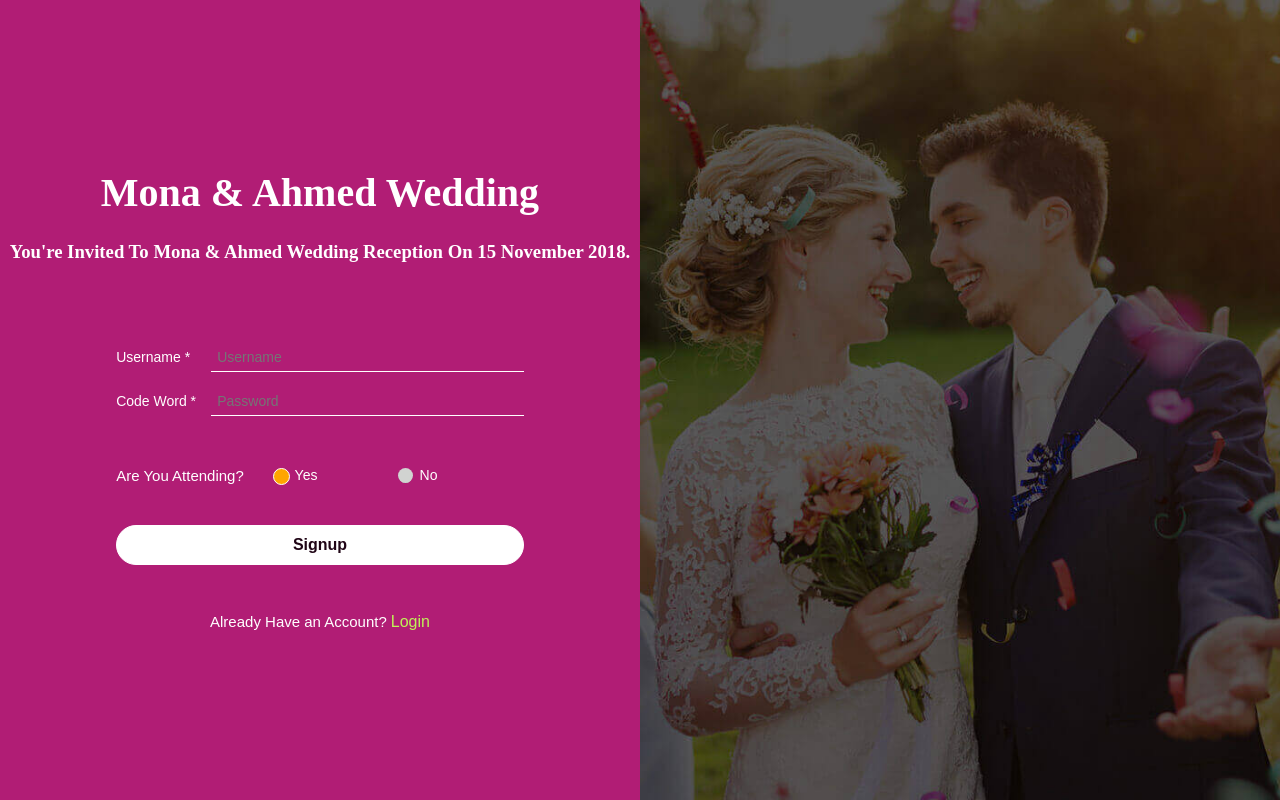
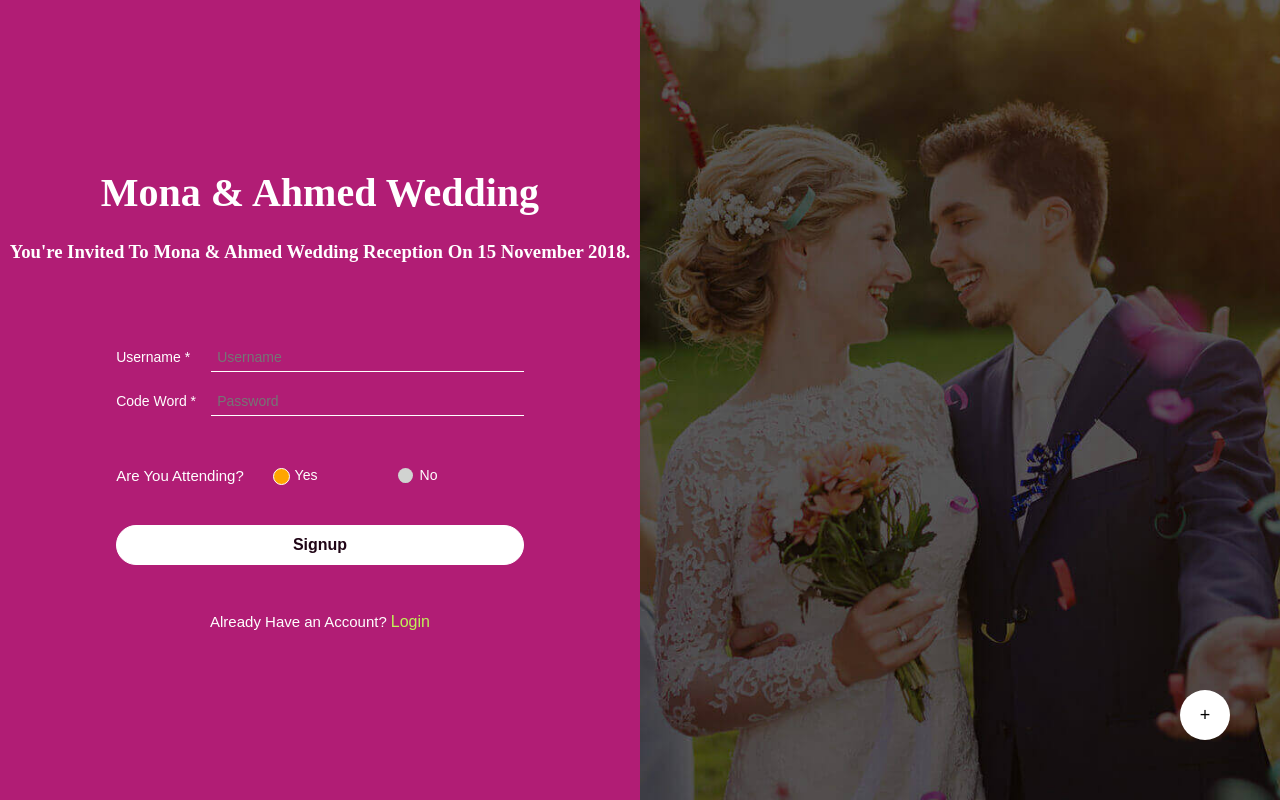
Before and after one commit to mofath/guestbook--MERN-stack, a React (Create React App) app in the folder client/: page / in a window 1280 px wide. Built offline with nearby package versions, Linux system fonts and the light colour scheme; no server answers; a web font is replaced by a local one.

Commit message:
Add user menu
Add user menu, it's dynamically rendered bases on the authentication status

```diff
--- a/client/src/views/_Layout/Layout.js
+++ b/client/src/views/_Layout/Layout.js
@@ -3,14 +3,20 @@ import React, {useEffect} from 'react';
 import Message from '../UI/Message/Message';
 import store from '../../_store/store';
 import { authenticate, logoutAction } from '../../_store/modules/auth/actions';
+import Menu from './Menu/Menu';
+import { useSelector } from 'react-redux';
+
 
 function Layout(props) {
+    const authReducer = useSelector(state => state.authReducer);
+    const { isAuthenticated, userInfo } = authReducer;
 
     useEffect(() => { store.dispatch(authenticate()) }, [])
 
     return (
         <div>
             <main>{props.children}</main>
+            <Menu username={userInfo.username} isAuthenticated={isAuthenticated}/>
             <Message />
         </div>
     )
--- /dev/null
+++ b/client/src/views/_Layout/Menu/Menu.js
@@ -0,0 +1,57 @@
+import React, { Fragment, useState } from 'react';
+import { GrLogout as LogoutIcon } from 'react-icons/gr';
+import {  GrLogin as LogIcon } from 'react-icons/gr';
+
+import { FiUser as UserIcon } from 'react-icons/fi';
+
+
+
+
+import classes from './Menu.module.css'
+
+const Menu = ({ isAuthenticated, username }) => {
+
+    return (
+        <div className={classes.Menu}>
+            <div className={[classes.MenuToggler, classes.MenuItem].join(' ')}>
+                <span>+</span>
+            </div>
+
+            <ul className={classes.MenuList}>
+
+
+                {isAuthenticated ? <Fragment>
+                    <li >
+                        <span className={classes.Label}>bye, bye!</span>
+                        <div className={classes.MenuItem}>
+                            <i><LogoutIcon /> </i>
+                        </div>
+                    </li>
+
+                    <li >
+                        <span className={classes.Label}>hello, {username}</span>
+                        <div className={classes.MenuItem}>
+                            <i><UserIcon color="black" size="20px" /></i>
+                        </div>
+                    </li>
+                </Fragment> :
+
+                    <li >
+                        <span className={classes.Label}>hello, login</span>
+                        <div className={classes.MenuItem}>
+                            <i><LogIcon color="black" size="20px" /></i>
+                        </div>
+                    </li>
+                }
+            </ul>
+            <div
+                className={classes.MenuToggler}
+
+            >
+            </div>
+        </div>
+
+
+    )
+}
+export default Menu;
--- /dev/null
+++ b/client/src/views/_Layout/Menu/Menu.module.css
@@ -0,0 +1,82 @@
+ .Menu{
+    position: fixed;
+    bottom: 50px;
+    right: 50px;
+    z-index: 5000000;
+    width: auto;
+    height: auto;
+    cursor: pointer;
+}
+
+.MenuItem{
+    width: 50px;
+    height: 50px;
+    border-radius: 100%;
+    box-shadow:0 6px 20pxrgba(var(--color-primary-dark),0.1);
+    background-color: white;
+    cursor: pointer;
+    margin-bottom: 10px;
+}
+
+.MenuItem:hover{
+    opacity: 0.7;
+}
+
+.MenuItem i{
+    display: flex;
+    align-items: center;
+    justify-content: center;
+    height: 100%;
+    font-style: 25px;
+    color: #ffffff;
+}
+
+.MenuList{
+    list-style: none;
+    margin: 0;
+    position: absolute;
+    bottom: 70px;
+    right: 0;
+    opacity: 0;
+}
+
+.MenuToggler:hover + .MenuList, .MenuList:hover {
+    opacity: 1;
+    transform: scale(1);
+}
+
+
+.Menu:focus,
+ .MenuToggler:hover {
+    background: var(--color-primary-light);
+    color: #fff;
+    transform: rotate(135deg);
+    -webkit-transform: rotate(135deg);
+    -moz-transform: rotate(135deg);
+}
+.MenuToggler {
+    display: flex;
+    justify-content: center;
+    align-items: center;
+    font-size: 18px;
+}
+
+
+
+.MenuList li{
+    display: flex;
+    justify-content: flex-end;
+    padding: 5px;
+}
+
+.Label{
+    padding: 2px 5px;
+    align-self: center;
+    user-select: none;
+    white-space: nowrap;
+    border-radius: 3px;
+    font-size: 16px;
+    background-color: #666;
+    color: #fff;
+    margin-right: 10px;
+}
```
